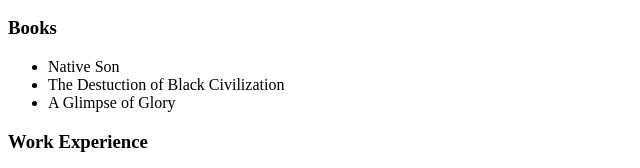
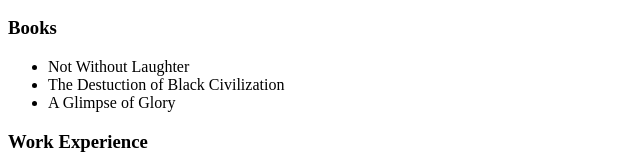
Before and after one commit to Geri1440/GF, a plain HTML site: page index.html in a window 1280 px wide. Shown: the part 490-658 px from the top of the page, 0-640 px from the left. Drawn offline with Linux system fonts and the light colour scheme.

Commit message:
Update index.html

```diff
--- a/index.html
+++ b/index.html
@@ -26,7 +26,7 @@
 
   <h3>Books</h3>
   <ul>
-    <li>Native Son</li>
+    <li>Not Without Laughter</li>
     <li>The Destuction of Black Civilization</li>
     <li>A Glimpse of Glory</li>
   </ul>
```
